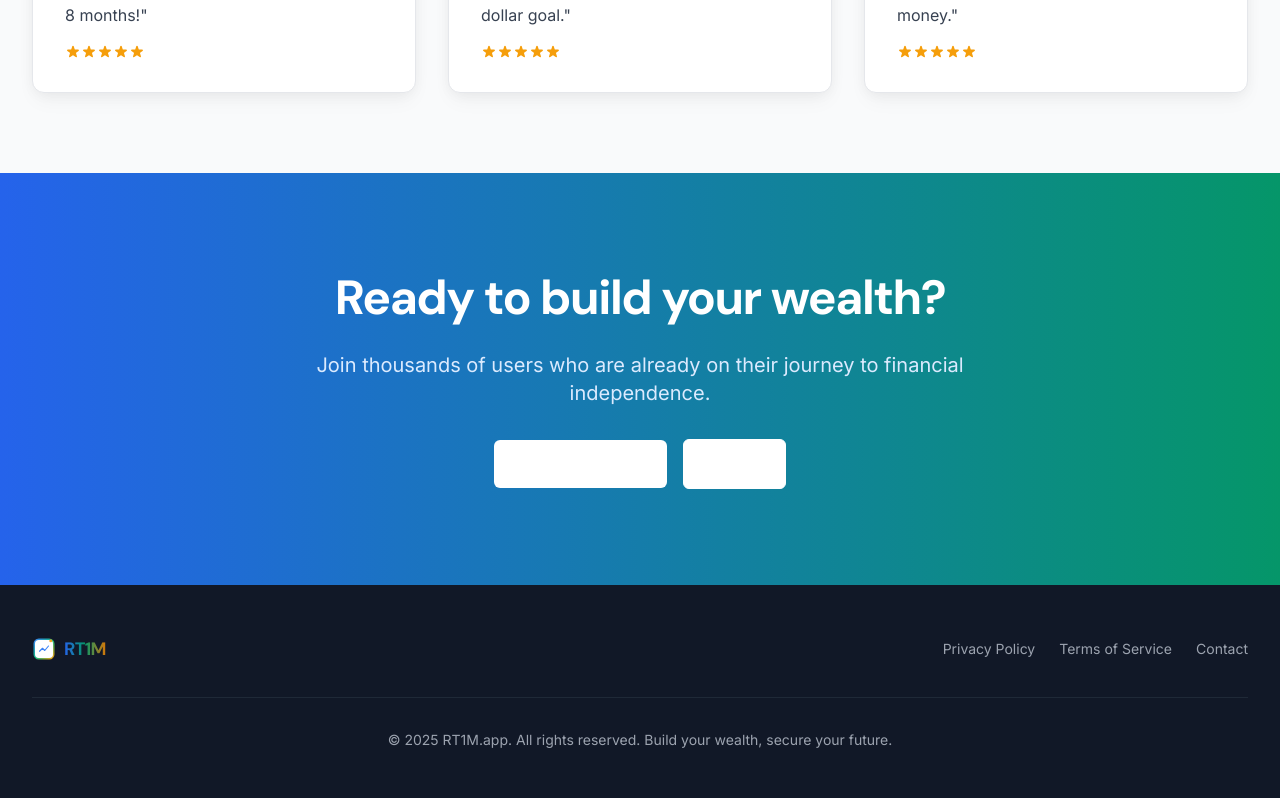
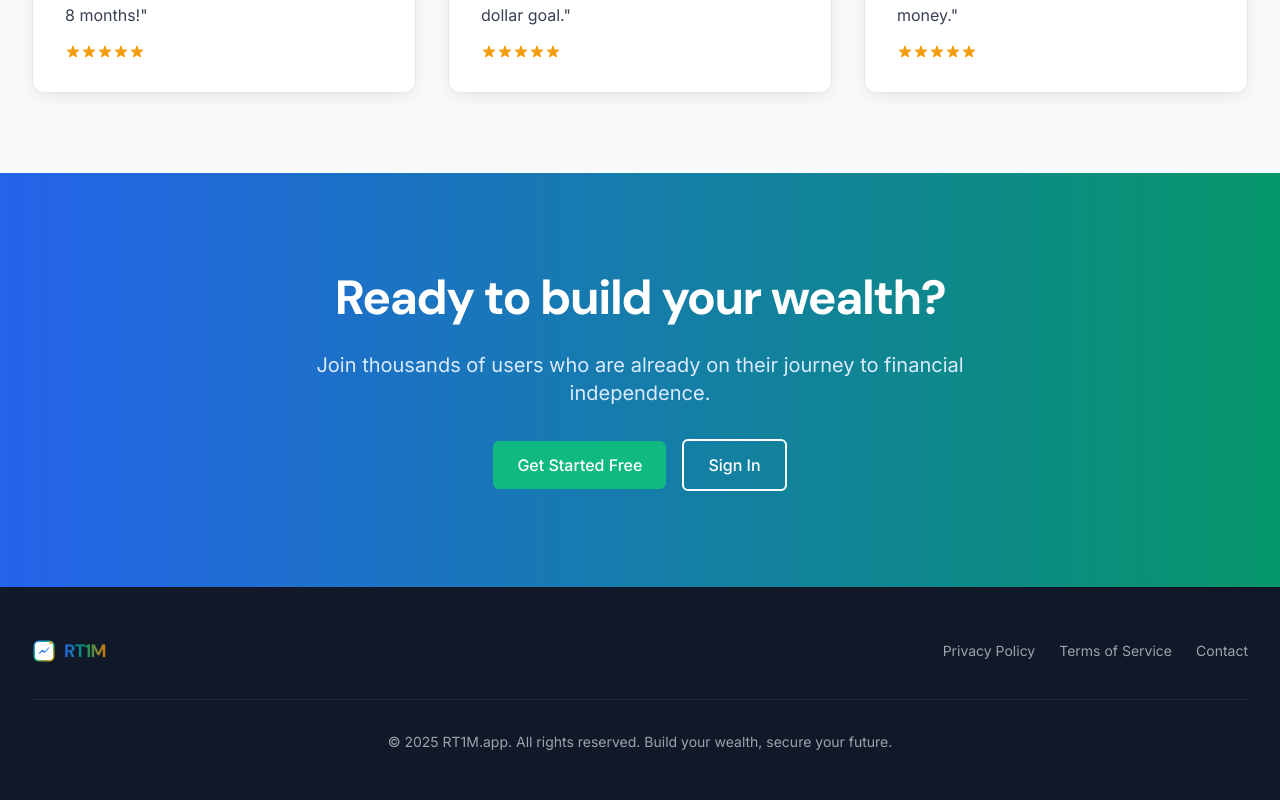
Before and after one commit to qiuethan/RT1M, a React (Vite) app in the folder client/: page / in a window 1280 px wide. Shown: the part 2277-3077 px from the top of the page. Built offline with nearby package versions, Linux system fonts and the light colour scheme; no server answers.

Commit message:
Fix landing page button.

```diff
--- a/client/src/pages/Landing.tsx
+++ b/client/src/pages/Landing.tsx
@@ -248,12 +248,12 @@ export default function Landing() {
           </p>
           <div className="flex flex-col sm:flex-row gap-3 sm:gap-4 justify-center items-center">
             <Link to="/signup" className="w-full sm:w-auto">
-              <Button size="lg" variant="accent" className="w-full sm:w-auto bg-white text-primary-600 hover:bg-primary-50 min-h-[48px]">
+              <Button size="lg" variant="secondary" className="w-full sm:w-auto min-h-[48px]">
                 Get Started Free
               </Button>
             </Link>
             <Link to="/login" className="w-full sm:w-auto">
-              <Button size="lg" variant="outline" className="w-full sm:w-auto border-white text-white hover:bg-white/10 min-h-[48px]">
+              <Button size="lg" variant="primary" className="w-full sm:w-auto border-2 border-white bg-transparent text-white hover:bg-white hover:text-primary-600 focus:ring-white min-h-[48px]">
                 Sign In
               </Button>
             </Link>
```
